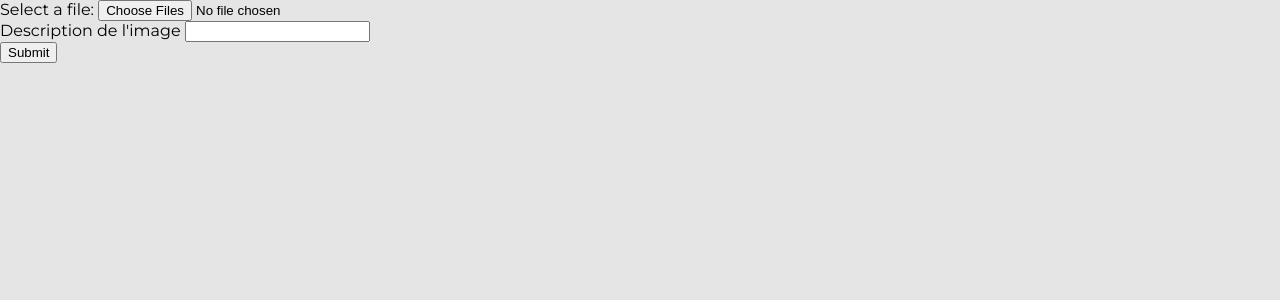
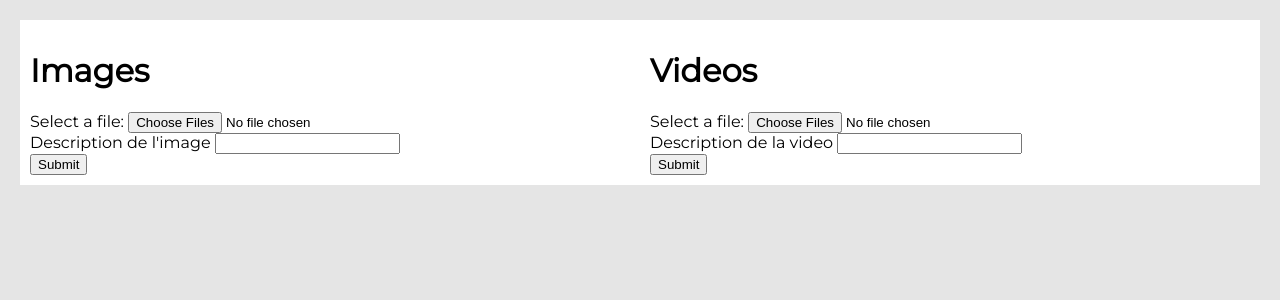
Before and after one commit to St0wy/M152, a PHP site: page /MiniForum/post.php in a window 1280 px wide. Shown: the part 47-347 px from the top of the page. Run offline with PHP 8.4, Linux system fonts and the light colour scheme.

Commit message:
upload and show videos

```diff
--- a/css/style.css
+++ b/css/style.css
@@ -12,6 +12,7 @@ body {
     padding: 20px;
 }
 
+/*#region navbar*/
 ul {
     list-style-type: none;
     margin: 0;
@@ -39,6 +40,7 @@ li a:hover:not(.active) {
 .active {
     background-color: rgb(31, 50, 134);
 }
+/*#endregion*/
 
 .flex-container div div{
     background-color: white;
@@ -77,3 +79,20 @@ li a:hover:not(.active) {
     display: block;
     width: 100%;
 }
+
+.flex-container .upload{
+    background-color: white;
+    width: 50%;
+}
+
+.upload-left{
+    flex: 1;
+    box-sizing: border-box;
+    padding: 10px;
+}
+
+.upload-right{
+    flex: 1;
+    box-sizing: border-box;
+    padding: 10px;
+}
--- a/model/postModel.php
+++ b/model/postModel.php
@@ -52,7 +52,7 @@ function getPosts()
     $result = null;
     try {
         $db = connectDb();
-        $sql = "SELECT idPost, comment, datePost FROM post";
+        $sql = "SELECT idPost, comment, datePost FROM post ORDER BY datePost DESC";
 
         $request = $db->prepare($sql);
         if ($request->execute()) {
--- a/post.php
+++ b/post.php
@@ -5,14 +5,15 @@ require_once "model/postModel.php";
 if($_SERVER["REQUEST_METHOD"] === "POST"){
     define("UPLOAD_PATH", realpath(dirname(__FILE__)) . "/uploads");
 
-    $comment = filter_input(INPUT_POST, 'imageDescription', FILTER_SANITIZE_STRING);
+    $comment = filter_input(INPUT_POST, 'comment', FILTER_SANITIZE_STRING);
     $postId = savePost($comment);
+    $file = $_FILES["uploadedFile"];
 
-    foreach ($_FILES["img"]["error"] as $key => $error) {
+    foreach ($file["error"] as $key => $error) {
         if ($error == UPLOAD_ERR_OK) {
-            $tmp_name = $_FILES["img"]["tmp_name"][$key];
-            $fileName = basename($_FILES["img"]["name"][$key]);
-            $fileType = $_FILES["img"]["type"][$key];
+            $tmp_name = $file["tmp_name"][$key];
+            $fileName = basename($file["name"][$key]);
+            $fileType = $file["type"][$key];
             move_uploaded_file($tmp_name, UPLOAD_PATH . "/$fileName");
             saveMedia($fileName, $fileType, $postId);
         }
--- a/views/postView.php
+++ b/views/postView.php
@@ -4,11 +4,25 @@ include "header.php";
 ?>
 <body>
     <?php include "navbar.php" ?>
-    <form action="./post.php" method="post" enctype="multipart/form-data">
-        Select a file: <input type="file" name="img[]" accept="image/*" multiple><br>
-        <label for="imageDescription">Description de l'image</label>
-        <input type="text" name="imageDescription" id="imageDescription"> <br>
-        <button type="submit">Submit</button>
-    </form>
+    <div class="flex-container">
+        <div class="upload upload-left">
+            <h1>Images</h1>
+            <form action="./post.php" method="post" enctype="multipart/form-data">
+                Select a file: <input type="file" name="uploadedFile[]" accept="image/*" multiple><br>
+                <label for="comment">Description de l'image</label>
+                <input type="text" name="comment" id="comment"> <br>
+                <button type="submit">Submit</button>
+            </form>
+        </div>
+        <div class="upload upload-right">
+            <h1>Videos</h1>
+            <form action="./post.php" method="post" enctype="multipart/form-data">
+                Select a file: <input type="file" name="uploadedFile[]" accept="video/*" multiple><br>
+                <label for="comment">Description de la video</label>
+                <input type="text" name="comment" id="comment"> <br>
+                <button type="submit">Submit</button>
+            </form>
+        </div>
+    </div>
 </body>
 </html>
```
Also changed, not shown: views/blogView.php (+20 -3 lines), 1 other file.
